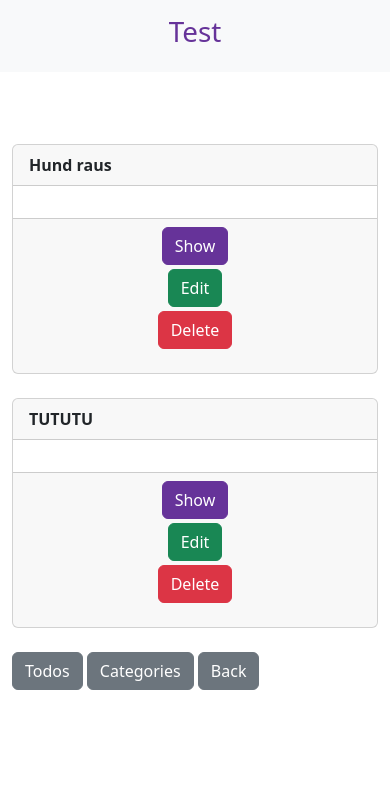
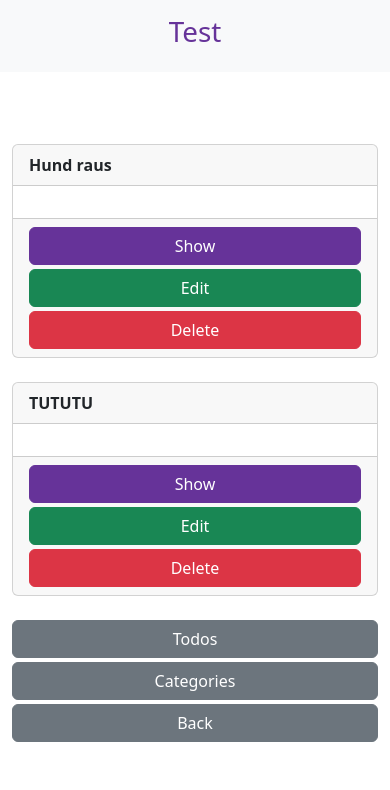
Before and after one commit to bastivogt/user_todos_25, a Django app: page /app-todos/category/12/ in a window 390 px wide. Shown: the part 243-1033 px from the top of the page. Before the commit the page ends 933 px from the top, so only its background shows below. Run offline with Django 5.2, Linux system fonts and the light colour scheme; a user stored in the database is signed in; data comes from the database, SQL or seed files in the repository; both versions use the stored data as it was after the commit; some libraries are stand-ins or nearby versions.

Commit message:
some responsive change at buttons

```diff
--- a/templates/base.html
+++ b/templates/base.html
@@ -18,7 +18,7 @@
     {% if user.is_authenticated %}
     <header class="py-5 bg-primary-subtle">
         <div class="container">
-            <div class="d-flex gap-1 justify-content-end flex-md-row flex-column">
+            <div class="d-flex gap-1 justify-content-end flex-sm-row flex-column">
                 <a class="btn btn-primary" href="{% url "todo_app:todo_create" %}">{% trans "Create Todo" %}</a>
                 <a class="btn btn-primary" href="{% url "todo_app:category_create" %}">{% trans "Create Category" %}</a>
             </div>
--- a/todo_app/templates/todo_app/partials/_back-link-meta.html
+++ b/todo_app/templates/todo_app/partials/_back-link-meta.html
@@ -1,4 +1,4 @@
-<div>
+<div class="d-flex gap-1 flex-column align-items-lg-stretch flex-sm-row align-items-sm-start">
     {% include "./_todo-back.html" %}
     {% include "./_category-back.html" %}
     {% include "./_back-link.html" %}
--- a/todo_app/templates/todo_app/partials/_todo-item-category.html
+++ b/todo_app/templates/todo_app/partials/_todo-item-category.html
@@ -23,8 +23,8 @@
         {% endautoescape %}
     </div>
     <div class="card-footer">
-        <div class="d-flex gap-3 justify-content-between align-items-center flex-column flex-md-row gap-md-1">
-            <div class="d-flex align-items-center gap-1 flex-md-row flex-column">
+        <div class="d-flex justify-content-sm-between justify-content-center flex-column flex-sm-row align-items-sm-center">
+            <div class="d-flex gap-1 flex-column flex-sm-row">
                 {% if detail %}
                     <a class="btn btn-primary" href="{{ todo.get_absolute_url }}">{% trans "Show" %}</a>
                 {% endif %}
--- a/todo_app/templates/todo_app/partials/_todo-item-list.html
+++ b/todo_app/templates/todo_app/partials/_todo-item-list.html
@@ -25,8 +25,8 @@
         {% endautoescape %}
     </div>
     <div class="card-footer">
-        <div class="d-flex gap-3 justify-content-between align-items-center flex-column flex-md-row gap-md-1">
-            <div class="d-flex align-items-center gap-1">
+        <div class="d-flex gap-3 justify-content-sm-between justify-content-center flex-column flex-sm-row align-items-sm-center">
+            <div class="d-flex gap-1 flex-column flex-sm-row">
                 {% if detail %}
                     <a class="btn btn-primary" href="{{ todo.get_absolute_url }}">{% trans "Show" %}</a>
                 {% endif %}
--- a/todo_app/templates/todo_app/partials/_todo-item.html
+++ b/todo_app/templates/todo_app/partials/_todo-item.html
@@ -23,8 +23,8 @@
         {% endautoescape %}
     </div>
     <div class="card-footer">
-        <div class="d-flex gap-3 justify-content-between align-items-center flex-column flex-md-row gap-md-1">
-            <div class="d-flex align-items-center gap-1 flex-md-row flex-column">
+        <div class="d-flex gap-3 justify-content-sm-between justify-content-center flex-column flex-sm-row align-items-sm-center">
+            <div class="d-flex gap-1 flex-column flex-sm-row">
                 {% if detail %}
                     <a class="btn btn-primary" href="{{ todo.get_absolute_url }}">{% trans "Show" %}</a>
                 {% endif %}
```
Also changed, not shown: db.sqlite3.
